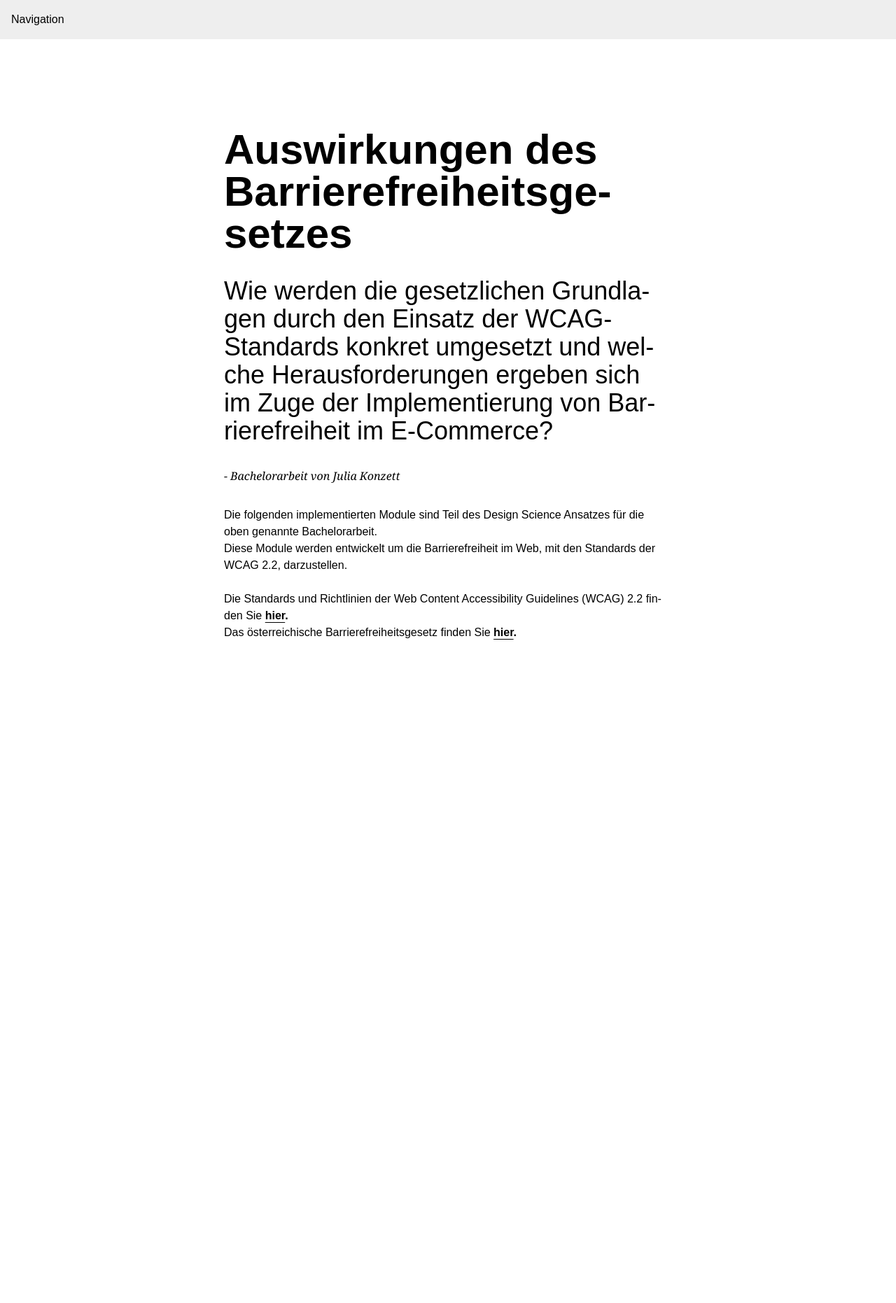
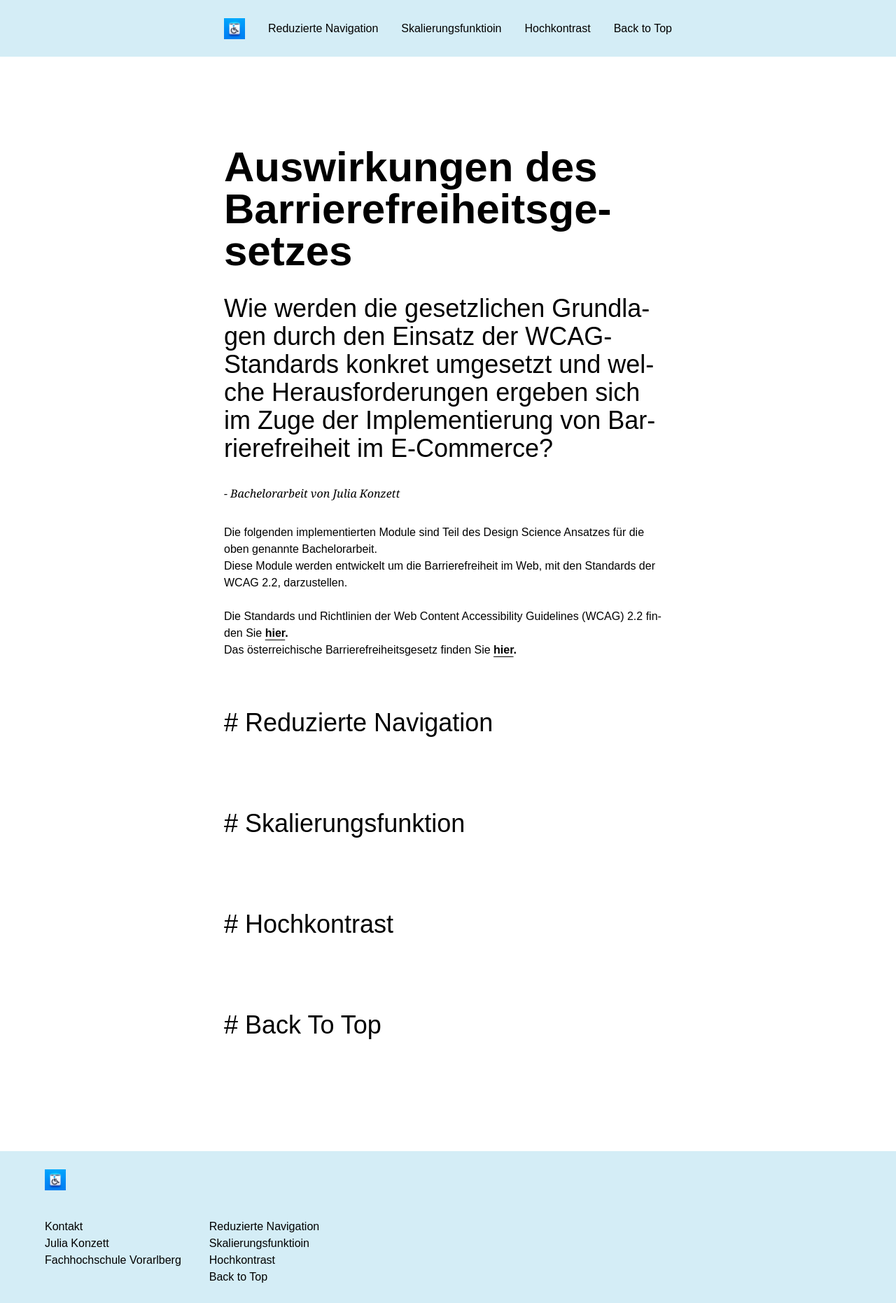
Before and after one commit to juliakonzett/accessibility-x-file, a Next.js app: page / in a window 1280 px wide. Shown: the whole page at 70% size. Before the commit the page ends 1044 px from the top, so only its background shows below. Built offline with nearby package versions, Linux system fonts and the light colour scheme.

Commit message:
fixed navbar and footer and added smooth scrolling on one-pager

```diff
--- a/src/app/globals.css
+++ b/src/app/globals.css
@@ -1,4 +1,8 @@
 @import "tailwindcss";
+
+html {
+  scroll-behavior: smooth;
+}
 
 body {
   font-family: Arial, Helvetica, sans-serif;
--- a/src/app/layout.tsx
+++ b/src/app/layout.tsx
@@ -1,6 +1,7 @@
 import type { Metadata } from 'next';
 import './globals.css';
 import Navbar from '@/components/Navbar';
+import Footer from '@/components/Footer';
 
 export const metadata: Metadata = {
   title: 'Barrierefreiheit',
@@ -14,9 +15,10 @@ export default function RootLayout({
 }>) {
   return (
     <html lang='de'>
-      <body>
+      <body className='flex min-h-screen flex-col'>
         <Navbar />
-        {children}
+        <main className='flex-grow'>{children}</main>
+        <Footer />
       </body>
     </html>
   );
--- a/src/app/linknavigation/page.tsx
+++ /dev/null
@@ -1,17 +0,0 @@
-import Button from '../../components/Button';
-
-export default function LinkNavigationPage() {
-  return (
-    <div className='mx-[25%] my-[10%] hyphens-auto'>
-      <h2 className='font-semibold text-4xl my-8'>
-        Das ist eine Link Navigationsseite, welche sich öffnet wenn eine
-        entsprechende Link Navigation geklickt wird.
-      </h2>
-      <Button
-        ariaLabel={'Führt im selben Tab zurück zur Startseite'}
-        route={'/'}
-        name={'Zurück zur Startseite'}
-      />
-    </div>
-  );
-}
--- a/src/app/page.tsx
+++ b/src/app/page.tsx
@@ -1,10 +1,28 @@
 import Intro from '@/components/Intro';
+import ReducedNavigation from '@/components/ReducedNavigation';
+import Scaling from '@/components/Scaling';
+import HighContrast from '@/components/HighContrast';
+import BackToTop from '@/components/BackToTop';
 
 export default function Home() {
   return (
     <main>
       <div className='mx-[25%] my-[10%] hyphens-auto flex flex-col gap-10'>
-        <Intro />
+        <section id='intro'>
+          <Intro />
+        </section>
+        <section id='navigation'>
+          <ReducedNavigation />
+        </section>
+        <section id='scaling'>
+          <Scaling />
+        </section>
+        <section id='contrast'>
+          <HighContrast />
+        </section>
+        <section id='backToTop'>
+          <BackToTop />
+        </section>
       </div>
     </main>
   );
--- /dev/null
+++ b/src/components/BackToTop.tsx
@@ -0,0 +1,7 @@
+export default function BackToTop() {
+  return (
+    <div>
+      <h2 className='font-medium text-4xl my-8'># Back To Top</h2>
+    </div>
+  );
+}
--- /dev/null
+++ b/src/components/Footer.tsx
@@ -0,0 +1,32 @@
+import Image from 'next/image';
+import Link from 'next/link';
+
+export default function Footer() {
+  return (
+    <div className='px-[5%] py-[2%] hyphens-auto bg-[rgba(169,220,237,0.5)] flex flex-col gap-10'>
+      <Link aria-label={'Öffnet Navigationsseite im gleichen Tab'} href={'/'}>
+        <Image
+          src='/accessibility_logo.png'
+          alt='Ein hellblaues Logo mit einem Rollstuhlfahrer Icon in der Mitte'
+          width={30}
+          height={20}
+        />
+      </Link>
+      <div className='flex flex-row gap-10'>
+        <div className='flex flex-col'>
+          <div>
+            <h2>Kontakt</h2>
+            <p>Julia Konzett</p>
+            <p>Fachhochschule Vorarlberg</p>
+          </div>
+        </div>
+        <div className='flex flex-col'>
+          <a href='#navigation'>Reduzierte Navigation</a>
+          <a href='#scaling'>Skalierungsfunktioin</a>
+          <a href='#contrast'>Hochkontrast</a>
+          <a href='#backToTop'>Back to Top</a>
+        </div>
+      </div>
+    </div>
+  );
+}
--- /dev/null
+++ b/src/components/HighContrast.tsx
@@ -0,0 +1,7 @@
+export default function HighContrast() {
+  return (
+    <div>
+      <h2 className='font-medium text-4xl my-8'># Hochkontrast</h2>
+    </div>
+  );
+}
--- a/src/components/Navbar.tsx
+++ b/src/components/Navbar.tsx
@@ -1,14 +1,21 @@
-import LinkNavigation from './LinkNavigation';
+import Image from 'next/image';
+import Link from 'next/link';
 
 export default function Navbar() {
   return (
-    <nav style={{ padding: '1rem', background: '#eee' }}>
-      <LinkNavigation
-        ariaLabel={'Öffnet Navigationsseite im gleichen Tab'}
-        target={false}
-        href={'/linknavigation'}
-        name={'Navigation'}
-      />
+    <nav className='px-[25%] py-[2%] hyphens-auto flex flex-row justify-between items-center bg-[rgba(169,220,237,0.5)]'>
+      <Link aria-label={'Öffnet Navigationsseite im gleichen Tab'} href={'/'}>
+        <Image
+          src='/accessibility_logo.png'
+          alt='Ein hellblaues Logo mit einem Rollstuhlfahrer Icon in der Mitte'
+          width={30}
+          height={20}
+        />
+      </Link>
+      <a href='#navigation'>Reduzierte Navigation</a>
+      <a href='#scaling'>Skalierungsfunktioin</a>
+      <a href='#contrast'>Hochkontrast</a>
+      <a href='#backToTop'>Back to Top</a>
     </nav>
   );
 }
--- /dev/null
+++ b/src/components/ReducedNavigation.tsx
@@ -0,0 +1,7 @@
+export default function ReducedNavigation() {
+  return (
+    <div>
+      <h2 className='font-medium text-4xl my-8'># Reduzierte Navigation</h2>
+    </div>
+  );
+}
--- /dev/null
+++ b/src/components/Scaling.tsx
@@ -0,0 +1,7 @@
+export default function Scaling() {
+  return (
+    <div>
+      <h2 className='font-medium text-4xl my-8'># Skalierungsfunktion</h2>
+    </div>
+  );
+}
```
Also changed, not shown: accessibility_logo.png (added).
